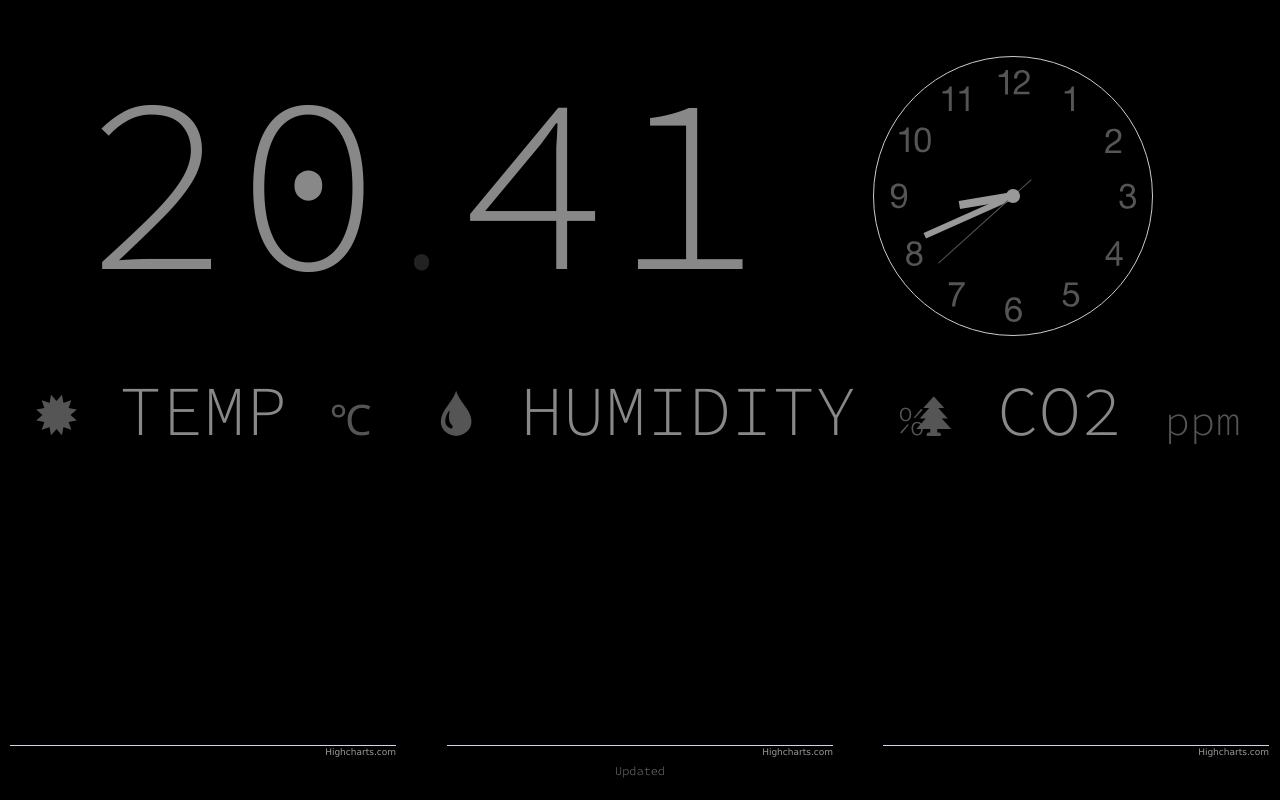
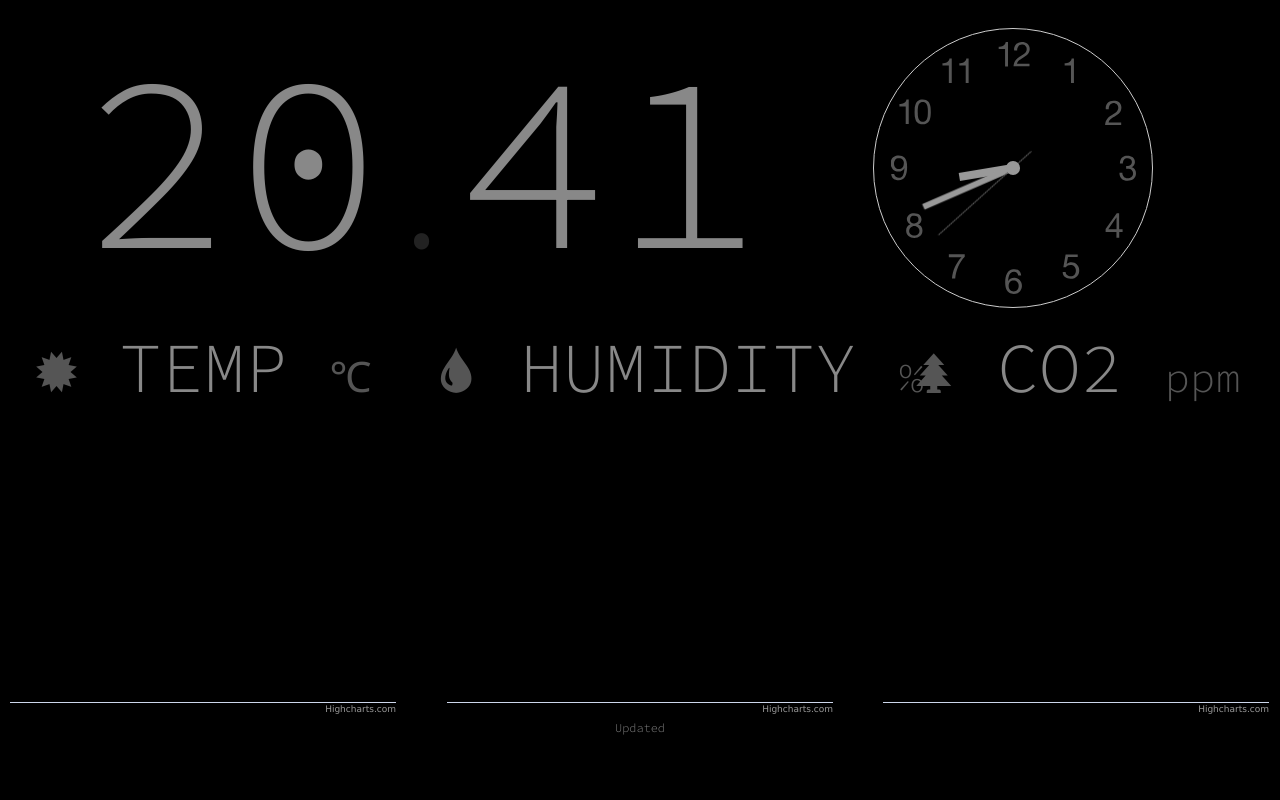
Before and after one commit to anabolyc/esp8266-sensors-data, a website: page www/static/index.html in a window 1280 px wide. Drawn offline with nearby package versions, Linux system fonts and the light colour scheme; no server answers.

Commit message:
front-end experiments

```diff
--- a/www/static/app.js
+++ b/www/static/app.js
@@ -1,4 +1,5 @@
 $(document).ready(function() {
+
     Date.prototype.minus = function(amount) {
         this.setDate(this.getDate() - amount);
         return this;
@@ -15,7 +16,7 @@ $(document).ready(function() {
     var state = {
         data: [],
         charts: [],
-        scaleIndex: 0,
+        scaleIndex: 2,
         scales: function() {
             return [
                 ['24 HRS', (new Date()).minus(1 / 1)],
@@ -43,6 +44,7 @@ $(document).ready(function() {
             return result;
         },
         updateCharts: function(colors, data, shiftPoints) {
+            console.log("update charts: ", data.length, "new points; ", shiftPoints, " ponts to remove;");
             state.charts.forEach(function(chart, index) {
                 var shifts = shiftPoints;
                 chart.series[0].color = colors[index];
@@ -61,8 +63,8 @@ $(document).ready(function() {
     var chartOptions = {
         chart: {
             type: "spline",
-            backgroundColor: "black"
-            //animation: false
+            backgroundColor: "black",
+            animation: false
         },
         title: {
             text: '',
@@ -112,6 +114,7 @@ $(document).ready(function() {
         callback();
         window.setInterval(callback, 2000);
     })(function() {
+        console.time("updating digital clock;")
         var time = state.formatTime(new Date(), true);
         $("#span-time-hr").text(time.hours);
         $("#span-time-mi").text(time.minutes);
@@ -121,6 +124,7 @@ $(document).ready(function() {
             $("#span-time-mi").text(time.minutes);
             $("#span-time-dt").toggleClass("active");
         }, config.timeUpdateInterval);
+        console.timeEnd("updating digital clock;")
     });
 
     // SENSORS DATA
@@ -129,6 +133,7 @@ $(document).ready(function() {
         callback();
         window.setInterval(callback, config.dataUpdateInterval);
     })(function() {
+        console.log("initializing charts;");
         state.charts = [
             Highcharts.chart('chart-temp', $.extend(chartOptions, {
                 series: [{
@@ -155,20 +160,26 @@ $(document).ready(function() {
             }))
         ];
     }, function() {
+        console.log("sending data request;");
         $.getJSON({
             url: "/data?from=" + state.lastdate(),
             success: function(data) {
                 // CHANGE SCALE
+                console.log("data request done, updating scales;");
+                console.time("update scales");
                 var scales = state.scales();
                 if (state.scaleIndex == scales.length)
                     state.scaleIndex = 0;
                 var minScale = scales[state.scaleIndex++];
+                console.log("setting scales to", minScale[0]);
                 state.charts.forEach(function(chart) {
                     chart.setTitle({text: minScale[0]});
                     chart.xAxis[0].setExtremes(minScale[1], null);
                 });
+                console.timeEnd("update scales");
 
                 if (data.length > 0) {
+                    console.log("new data points: ", data.length);
                     var prevLastDate = state.lastdate()
                     // ADD NEW DATA
                     for (var i = 0; i < data.length; i++) {
@@ -186,12 +197,15 @@ $(document).ready(function() {
                     var last = state.last();
                     if (last) {
                         // UPDATE NUMS
+                        console.log("updating numbers;");
                         $("#span-updt").text(state.formatTime(new Date(last.date * 1000), true).asString);
                         $("#span-temp").text(Math.round(last.temp)).css("color", settings.getColor(last.temp, settings.temp));
                         $("#span-humi").text(Math.round(last.humi)).css("color", settings.getColor(last.humi, settings.humi));
                         $("#span-cdio").text(Math.round(last.cdio)).css("color", settings.getColor(last.cdio, settings.cdio));
 
                         // UPDATE CHARTS
+                        console.log("updating charts;");
+                        console.time("update charts");
                         var colors = [
                             settings.getColor(last.temp, settings.temp),
                             settings.getColor(last.humi, settings.humi),
@@ -207,6 +221,7 @@ $(document).ready(function() {
                             // first data load: no need to shift data
                             prevLastDate == 0 ? 0 : shiftPoints
                         );
+                        console.timeEnd("update charts");
                     }
                 }
             }
--- a/www/static/clock.css
+++ b/www/static/clock.css
@@ -10,7 +10,7 @@ body {
   height: 20em;
   position: relative;
   width: 20em;
-  margin-top: 4em;
+  margin-top: 2em;
 }
 
 .clock.simple:after {
@@ -73,10 +73,10 @@ body {
   }
 }
 
-/*  My device is not supporting that
+/*  My device is not supporting that  */
 
 .hours-container   {  animation: rotate 43200s infinite linear; }
 .minutes-container {  animation: rotate 3600s infinite linear; }
 .seconds-container {  animation: rotate 60s infinite steps(60); }
 
-*/
+/* */
--- a/www/static/clock.js
+++ b/www/static/clock.js
@@ -1,5 +1,6 @@
 $(document).ready(function () {
     var updateClock = function() {
+        console.time("updating analog clock;")
         var date = new Date;
         var seconds = date.getSeconds();
         var minutes = date.getMinutes();
@@ -27,7 +28,9 @@ $(document).ready(function () {
                     elements[k].parentNode.setAttribute('data-second-angle', hands[j + 1].angle);
             }
         }
+        console.timeEnd("updating analog clock;")
     };
 
-    window.setInterval(updateClock, 1000);
+    updateClock();
+    // window.setInterval(updateClock, 1000);
 });
--- a/www/static/index.html
+++ b/www/static/index.html
@@ -13,7 +13,7 @@
 <link rel="icon" type="image/png" href="favicon.png" />
 
 <body>
-	<div class="row text-center">
+	<div class="row text-center clock-row">
 		<div class="col-sm-8 div-time">
             <span id="span-time-hr">HH</span><span id="span-time-dt">.</span><span id="span-time-mi">MM</span>
 		</div>
--- a/www/static/site.css
+++ b/www/static/site.css
@@ -32,3 +32,7 @@ body {
     width: 100%;
     height: 300px;
 }
+
+.clock-row {
+    line-height: initial;
+}
```
